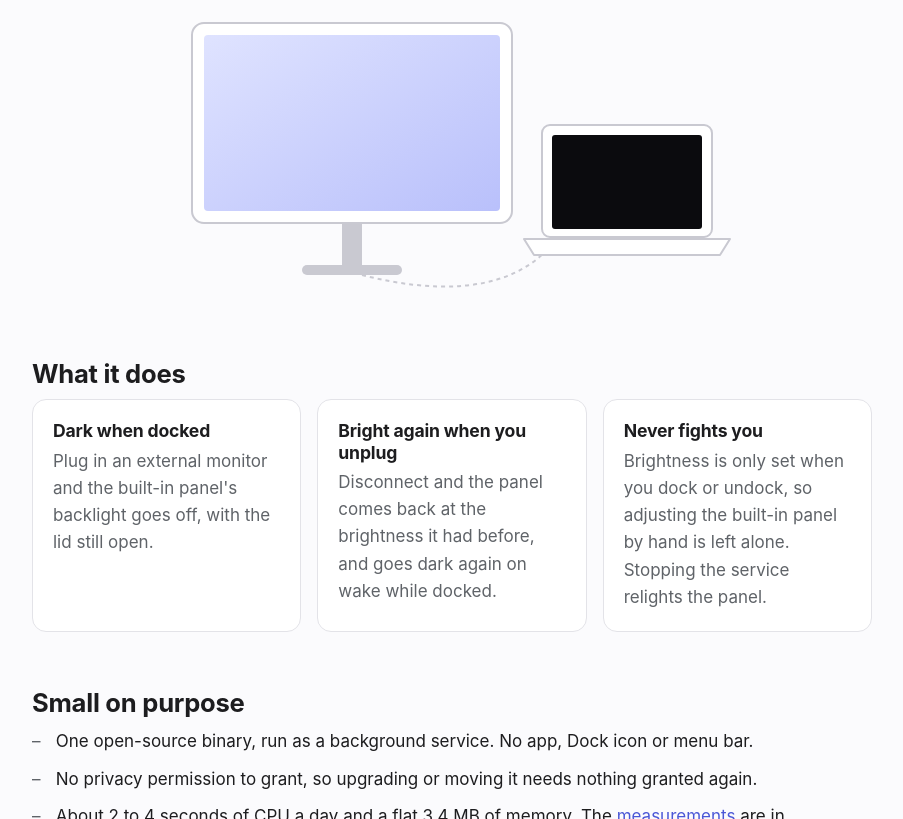
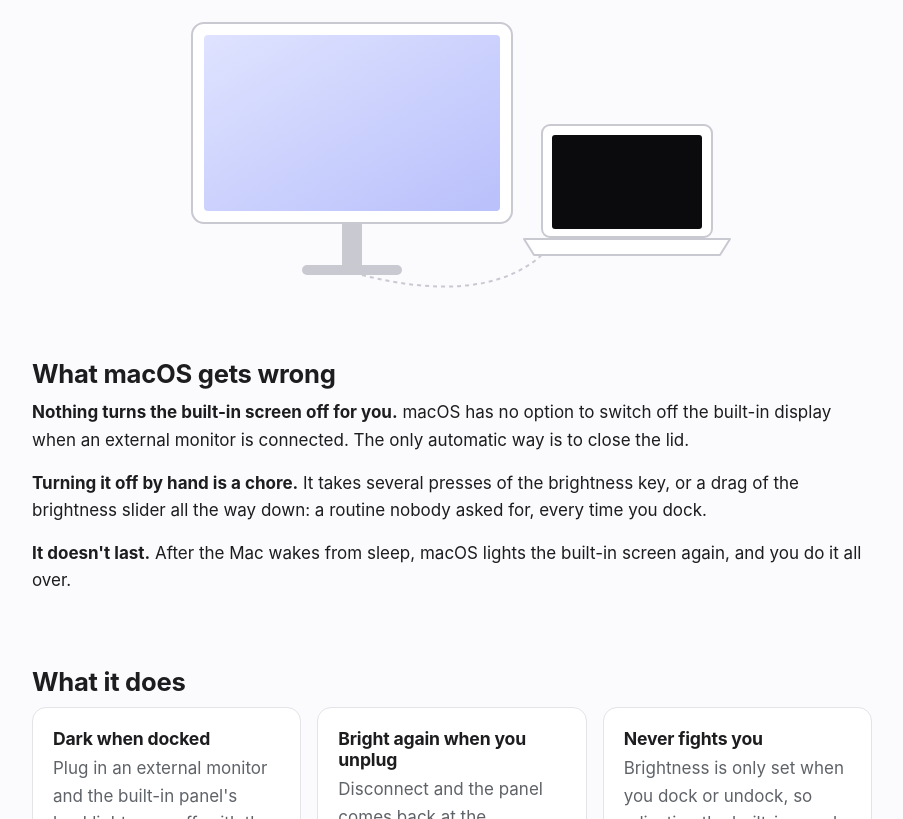
Before and after one commit to np25071984/lidless, a plain HTML site: page docs/index.html in a window 1280 px wide. Shown: the part 403-1222 px from the top of the page, without its empty margins (188-1091 px from the left). Drawn offline with Linux system fonts and the light colour scheme.

Commit message:
Name what macOS gets wrong, in the README and on the page

```diff
--- a/docs/index.html
+++ b/docs/index.html
@@ -140,6 +140,13 @@
     </svg>
   </figure>
 
+  <section aria-labelledby="problem">
+    <h2 id="problem">What macOS gets wrong</h2>
+    <p><strong>Nothing turns the built-in screen off for you.</strong> macOS has no option to switch off the built-in display when an external monitor is connected. The only automatic way is to close the lid.</p>
+    <p><strong>Turning it off by hand is a chore.</strong> It takes several presses of the brightness key, or a drag of the brightness slider all the way down: a routine nobody asked for, every time you dock.</p>
+    <p><strong>It doesn't last.</strong> After the Mac wakes from sleep, macOS lights the built-in screen again, and you do it all over.</p>
+  </section>
+
   <section aria-labelledby="what">
     <h2 id="what">What it does</h2>
     <div class="features">
```
Also changed, not shown: 2 other files.
